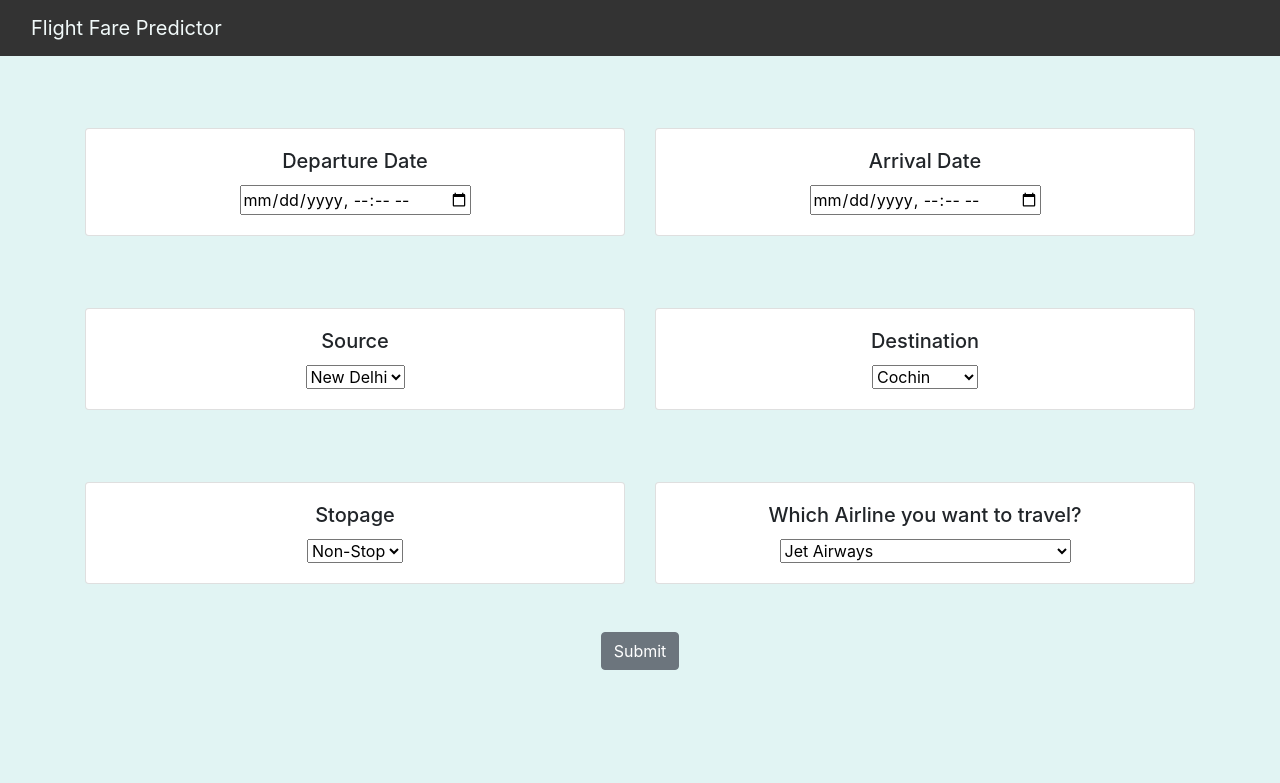
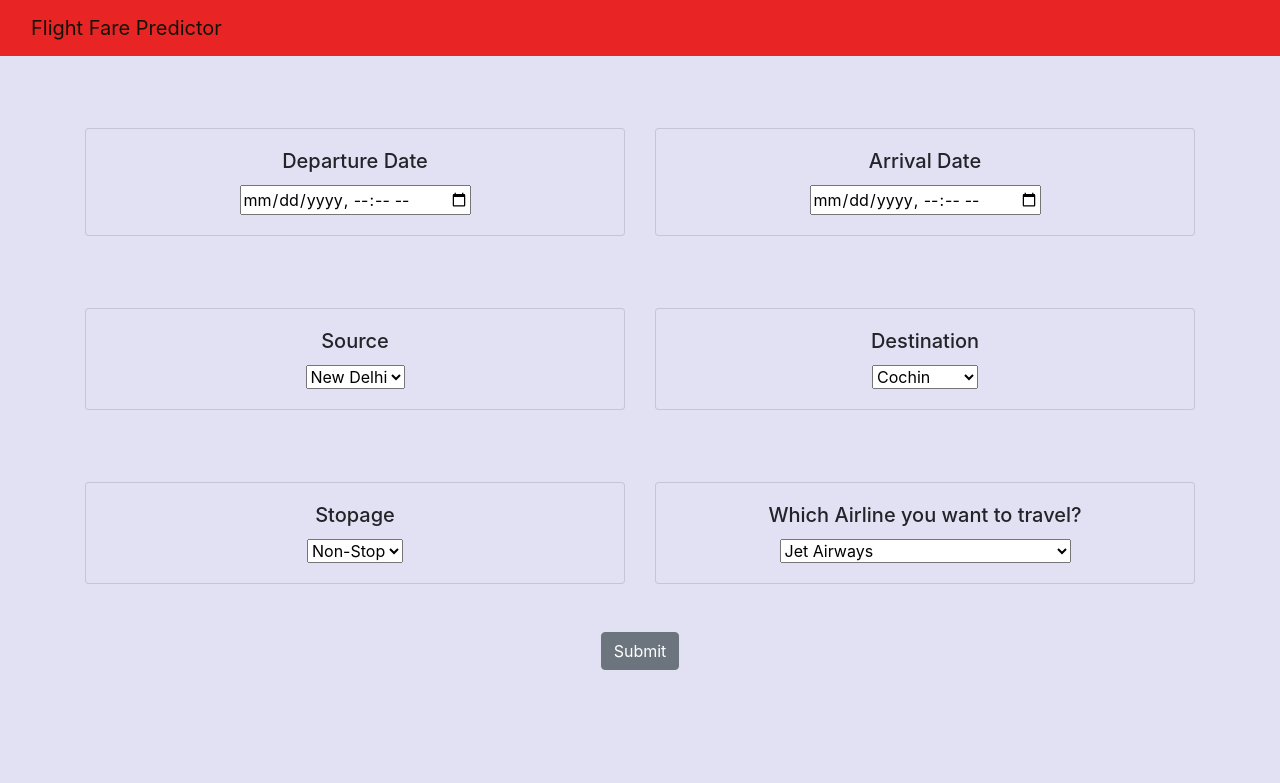
Before and after one commit to Ankit4371/Flight-Fare-Predictor-, a Flask app: page / in a window 1280 px wide. Shown: the top 783 px of the page. Run offline with Flask 2, Linux system fonts and the light colour scheme; parts of the project's set-up code (start-up, migrations or seed data) failed here and were passed over; some libraries are stand-ins or nearby versions.

Commit message:
Update styles.css

```diff
--- a/static/css/styles.css
+++ b/static/css/styles.css
@@ -1,16 +1,21 @@
 body {
-    background-color: #e1f4f3;
+    background-color: #e2e1f4;
     text-align: center;
 }
 
 .navbar {
-    background-color: #333333;
+    background-color: #e92424;
+    color:whitesmoke;
 }
 
 a {
-    color: #f1f9f9;
+    color: #12140a;
 }
 
 a:hover {
     color: #f0f0f0;
   }
+.card{
+    background-color: #e2e1f4;
+
+}
```
